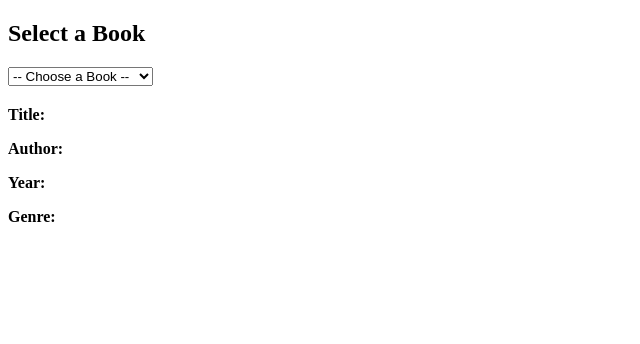
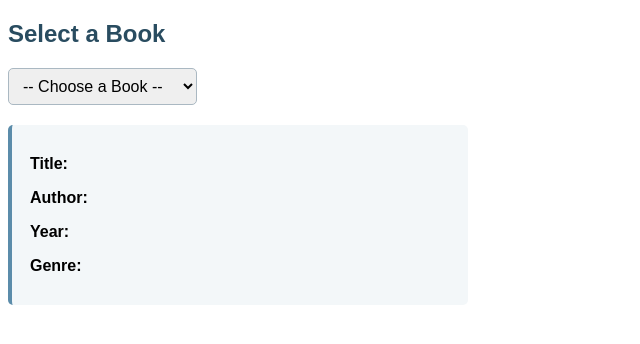
Before and after one commit to mohammad-jowel/bik20404_lab6, a plain HTML site: page displayBook.html in a window 1280 px wide. Shown: the whole page, without its empty margins (0-640 px from the left). Drawn offline with Linux system fonts and the light colour scheme.

Commit message:
displa books updated

```diff
--- a/displayBook.html
+++ b/displayBook.html
@@ -6,12 +6,12 @@
     <title>Display book</title>
 </head>
 <body>
-    <h2>Select a Book</h2>
-    <select id="bookSelect" onchange="showBookDetails()">
+    <h2 style="color: #294c60; font-family: Arial, sans-serif;">Select a Book</h2>
+    <select id="bookSelect" onchange="showBookDetails()" style="padding: 8px 10px; border: 1px solid #aab8c2; border-radius: 5px; font-size: 1rem;">
         <option value="">-- Choose a Book --</option>
     </select>
 
-    <div id="bookDetails" style="margin-top: 20px;">
+    <div id="bookDetails" style="margin-top: 20px; padding: 14px 18px; max-width: 420px; background: #f3f7f9; border-left: 4px solid #5b8caa; border-radius: 5px; font-family: Arial, sans-serif;">
         <p><strong>Title:</strong> <span id="displayTitle"></span></p>
         <p><strong>Author:</strong> <span id="displayAuthor"></span></p>
         <p><strong>Year:</strong> <span id="displayYear"></span></p>
```
